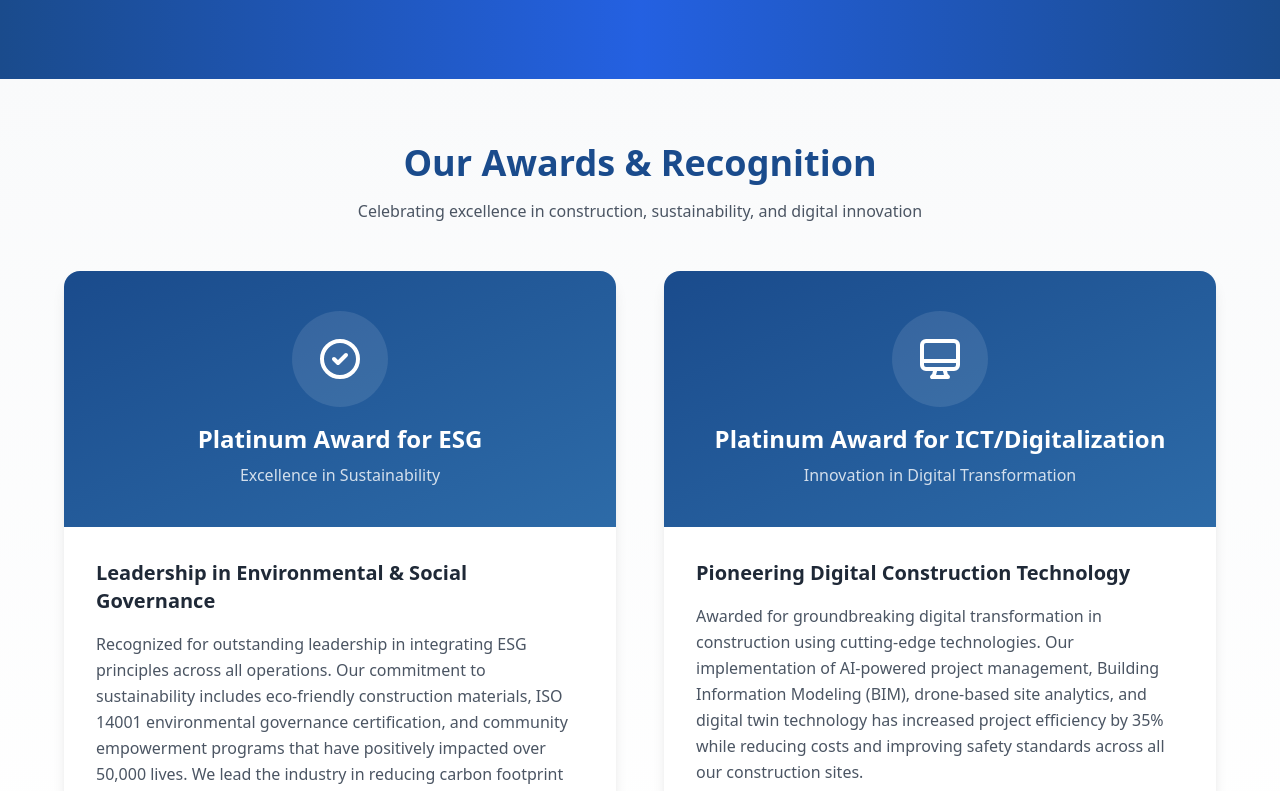
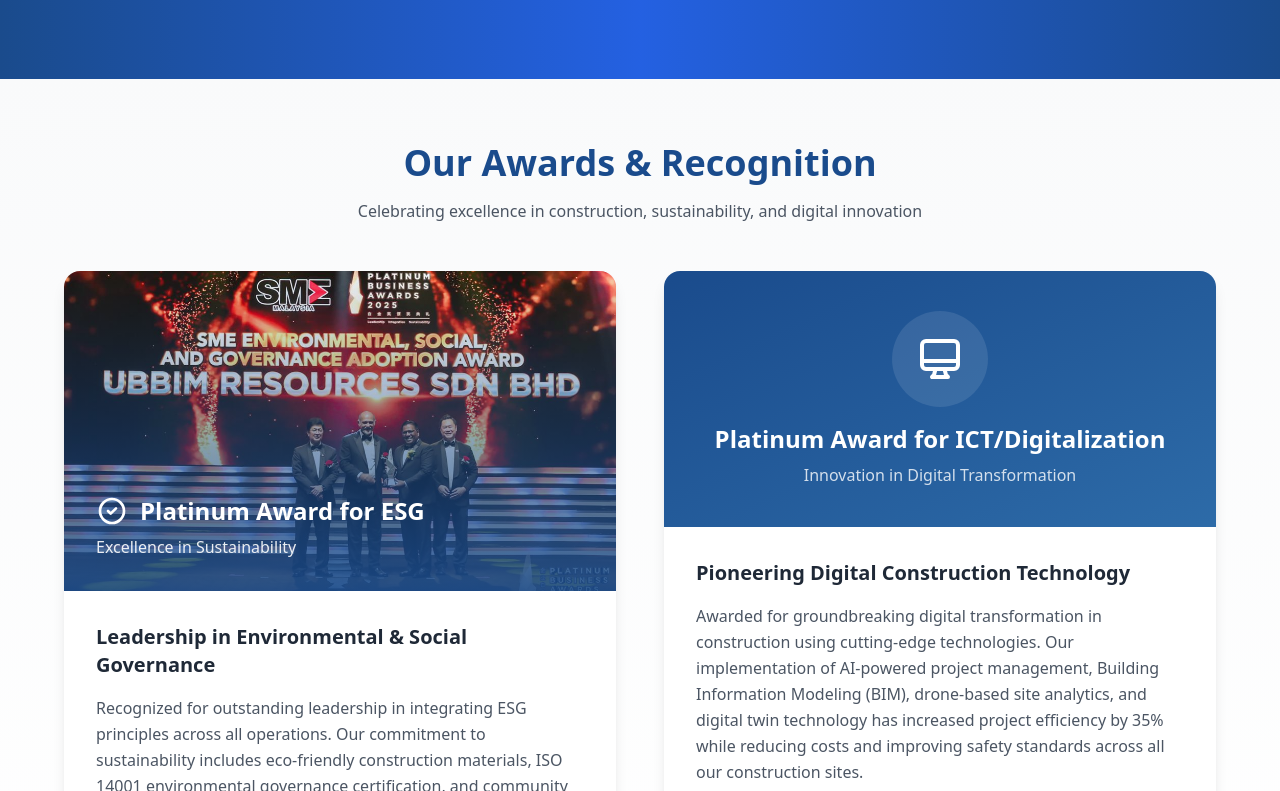
Before and after one commit to monsteryoda/Ubbim-app, a React (Vite) app: page /award in a window 1280 px wide. Shown: the part 553-1344 px from the top of the page. Built offline with nearby package versions, Linux system fonts and the light colour scheme.

Commit message:
[dyad] Added ESG award ceremony image - wrote 2 file(s)

```diff
--- a/src/components/AwardFilters.tsx
+++ b/src/components/AwardFilters.tsx
@@ -1,6 +1,7 @@
 "use client";
 
 import React from "react";
+import esgAwardImage from "../assets/esg-award.jpg";
 
 interface AwardFiltersProps {
   filterCategory: string;
@@ -30,15 +31,22 @@ const AwardFilters: React.FC<AwardFiltersProps> = ({
         <div className="grid grid-cols-1 lg:grid-cols-2 gap-12 max-w-6xl mx-auto">
           {/* Award 1: Platinum Award for ESG */}
           <div className="bg-white rounded-2xl shadow-lg overflow-hidden hover:shadow-2xl transition-all duration-500">
-            <div className="h-64 bg-gradient-to-br from-[#1A4B8C] to-[#2D6BA8] flex items-center justify-center">
-              <div className="text-center p-8">
-                <div className="w-24 h-24 bg-white/10 rounded-full flex items-center justify-center mx-auto mb-4">
-                  <svg className="w-12 h-12 text-white" fill="none" stroke="currentColor" viewBox="0 0 24 24">
-                    <path strokeLinecap="round" strokeLinejoin="round" strokeWidth={2} d="M9 12l2 2 4-4m6 2a9 9 0 11-18 0 9 9 0 0118 0z" />
-                  </svg>
+            <div className="relative h-80">
+              <img
+                src={esgAwardImage}
+                alt="Platinum Award for ESG Ceremony"
+                className="w-full h-full object-cover"
+              />
+              <div className="absolute inset-0 bg-gradient-to-t from-[#1A4B8C]/90 to-transparent flex items-end">
+                <div className="p-8 text-white">
+                  <div className="flex items-center space-x-3 mb-2">
+                    <svg className="w-8 h-8" fill="none" stroke="currentColor" viewBox="0 0 24 24">
+                      <path strokeLinecap="round" strokeLinejoin="round" strokeWidth={2} d="M9 12l2 2 4-4m6 2a9 9 0 11-18 0 9 9 0 0118 0z" />
+                    </svg>
+                    <h3 className="text-2xl font-bold">Platinum Award for ESG</h3>
+                  </div>
+                  <p className="text-white/90">Excellence in Sustainability</p>
                 </div>
-                <h3 className="text-2xl font-bold text-white mb-2">Platinum Award for ESG</h3>
-                <p className="text-white/80">Excellence in Sustainability</p>
               </div>
             </div>
             <div className="p-8">
```
Also changed, not shown: src/assets/esg-award.jpg (added).
